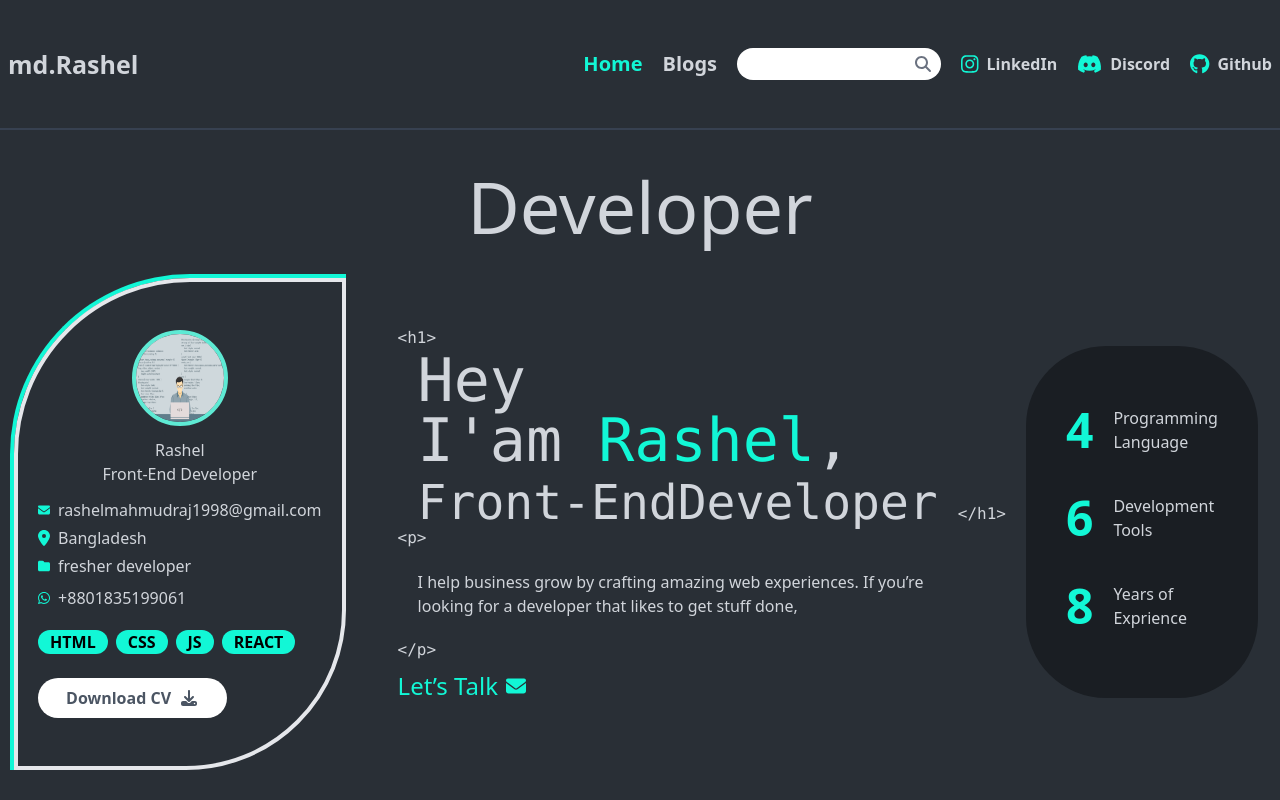
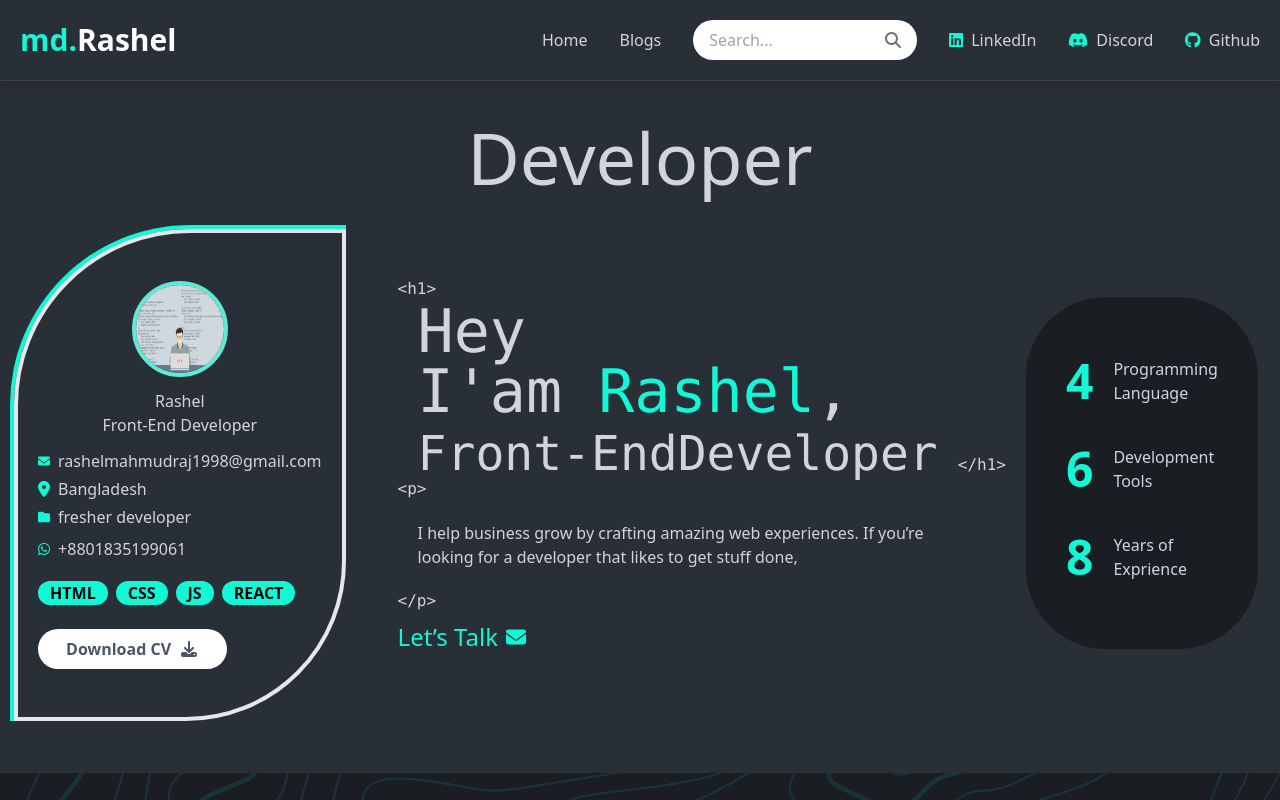
Before and after one commit to rashelmahomud/protfolio-project, a Next.js app: page / in a window 1280 px wide. Shown: the top 800 px of the page. Built offline with nearby package versions, Linux system fonts and the light colour scheme.

Commit message:
update final

```diff
--- a/src/components/shared/header.jsx
+++ b/src/components/shared/header.jsx
@@ -1,100 +1,222 @@
 "use client";
-import {
-  faDiscord,
-  faGithub,
-  faInstagram,
-} from "@fortawesome/free-brands-svg-icons";
+
+import { useState } from "react";
+import Link from "next/link";
+import { FontAwesomeIcon } from "@fortawesome/react-fontawesome";
 import {
   faBars,
   faMagnifyingGlass,
   faXmark,
 } from "@fortawesome/free-solid-svg-icons";
-import { FontAwesomeIcon } from "@fortawesome/react-fontawesome";
-import Link from "next/link";
-import { useState } from "react";
+
+import {
+  faDiscord,
+  faGithub,
+  faLinkedin,
+} from "@fortawesome/free-brands-svg-icons";
 
 const Header = () => {
   const [open, setOpen] = useState(false);
 
+  const closeMenu = () => setOpen(false);
+
   return (
-    <div className="bg-[#292F36] text-gray-300 font-semibold ">
-      <div className="container mx-auto flex lg:justify-between items-center py-12 px-2 border-b-2 border-gray-700">
-        <div className="lg:text-[25px] text-base">
-          <Link href={"/"}>
-            <span>md.Rashel</span>
-          </Link>
-        </div>
-        <div className="flex flex-row-reverse lg:ml-16">
-          <div
-            onClick={() => setOpen(!open)}
-            className="w-5 text-[#12F7D6] lg:hidden ml-10"
-          >
-            {open ? (
-              <FontAwesomeIcon icon={faXmark} />
-            ) : (
-              <FontAwesomeIcon icon={faBars} />
-            )}
-          </div>
+    <header className="sticky top-0 z-50 bg-[#292F36] shadow-lg border-b border-gray-700">
+      <nav className="container mx-auto flex items-center justify-between px-5 py-5 relative">
 
-          <ul
-            className={`lg:flex gap-5 transition-all duration-500 ease-in items-center lg:p-0 p-3 ${
-              open
-                ? "top-18 opacity-100"
-                : "top-[-490px] lg:opacity-100 opacity-0 lg:mt-0 -mt-40"
-            }`}
-          >
-            <li className="text-[#12F7D6] lg:text-[20px] text-base">
-              <Link href={"/"}>Home</Link>
+        {/* Logo */}
+        <Link
+          href="/"
+          className="text-xl lg:text-3xl font-bold text-white"
+          onClick={closeMenu}
+        >
+          <span className="text-[#12F7D6]">md.</span>Rashel
+        </Link>
+
+        {/* Desktop Menu */}
+        <ul className="hidden lg:flex items-center gap-8 text-gray-300">
+
+          <li>
+            <Link
+              href="/"
+              className="hover:text-[#12F7D6] duration-300"
+            >
+              Home
+            </Link>
+          </li>
+
+          <li>
+            <Link
+              href="/blogs"
+              className="hover:text-[#12F7D6] duration-300"
+            >
+              Blogs
+            </Link>
+          </li>
+
+          {/* Search */}
+          <li>
+            <div className="relative">
+              <input
+                type="text"
+                placeholder="Search..."
+                className="w-56 rounded-full py-2 pl-4 pr-10 outline-none text-black"
+              />
+
+              <FontAwesomeIcon
+                icon={faMagnifyingGlass}
+                className="absolute right-4 top-1/2 -translate-y-1/2 text-gray-500"
+              />
+            </div>
+          </li>
+
+          <li>
+            <Link
+              href="https://www.linkedin.com/in/rashelmahomud"
+              target="_blank"
+              className="flex items-center gap-2 hover:text-[#12F7D6]"
+            >
+              <FontAwesomeIcon
+                icon={faLinkedin}
+                className="text-[#12F7D6]"
+              />
+              LinkedIn
+            </Link>
+          </li>
+
+          <li>
+            <Link
+              href="https://discord.com/users/"
+              target="_blank"
+              className="flex items-center gap-2 hover:text-[#12F7D6]"
+            >
+              <FontAwesomeIcon
+                icon={faDiscord}
+                className="text-[#12F7D6]"
+              />
+              Discord
+            </Link>
+          </li>
+
+          <li>
+            <Link
+              href="https://github.com/rashelmahomud"
+              target="_blank"
+              className="flex items-center gap-2 hover:text-[#12F7D6]"
+            >
+              <FontAwesomeIcon
+                icon={faGithub}
+                className="text-[#12F7D6]"
+              />
+              Github
+            </Link>
+          </li>
+
+        </ul>
+
+        {/* Mobile Button */}
+
+        <button
+          className="lg:hidden text-[#12F7D6] text-2xl"
+          onClick={() => setOpen(!open)}
+        >
+          <FontAwesomeIcon icon={open ? faXmark : faBars} />
+        </button>
+
+        {/* Mobile Menu */}
+
+        <div
+          className={`lg:hidden absolute left-0 top-full w-full bg-[#292F36] border-t border-gray-700 overflow-hidden transition-all duration-300 ${
+            open ? "max-h-[500px]" : "max-h-0"
+          }`}
+        >
+          <ul className="flex flex-col gap-5 p-6 text-gray-300">
+
+            <li>
+              <Link
+                href="/"
+                onClick={closeMenu}
+                className="hover:text-[#12F7D6]"
+              >
+                Home
+              </Link>
             </li>
 
-            <li className="lg:text-[20px] text-base">
-              <Link href={"/blogs"}>Blogs</Link>
+            <li>
+              <Link
+                href="/blogs"
+                onClick={closeMenu}
+                className="hover:text-[#12F7D6]"
+              >
+                Blogs
+              </Link>
             </li>
-            <li className="relative lg:my-0 my-2">
-              <FontAwesomeIcon
-                icon={faMagnifyingGlass}
-                className="lg:w-5 absolute lg:ml-44 ml-28 lg:mt-2 mt-1 text-gray-500"
-              />
-              <input
-                type="text"
-                className="rounded-full outline-none lg:w-[204px] w-[150px] lg:h-[32px] h-[22px] px-2 text-gray-900"
-                placeholder=""
-              />
+
+            <li>
+              <div className="relative">
+                <input
+                  type="text"
+                  placeholder="Search..."
+                  className="w-full rounded-full py-2 pl-4 pr-10 outline-none text-black"
+                />
+
+                <FontAwesomeIcon
+                  icon={faMagnifyingGlass}
+                  className="absolute right-4 top-1/2 -translate-y-1/2 text-gray-500"
+                />
+              </div>
             </li>
-            <li className="flex items-center gap-1 text-base">
-              <FontAwesomeIcon
-                icon={faInstagram}
-                className="text-[20px] mr-1 text-[#12F7D6]"
-              />
+
+            <li>
               <Link
-                href={"https://www.linkedin.com/in/rashelmahomud/"}
+                href="https://www.linkedin.com/in/rashelmahomud"
                 target="_blank"
+                onClick={closeMenu}
+                className="flex items-center gap-3 hover:text-[#12F7D6]"
               >
+                <FontAwesomeIcon
+                  icon={faLinkedin}
+                  className="text-[#12F7D6]"
+                />
                 LinkedIn
               </Link>
             </li>
-            <li className="flex items-center gap-1">
-              <FontAwesomeIcon
-                icon={faDiscord}
-                className="text-[20px] mr-1 text-[#12F7D6]"
-              />
+
+            <li>
               <Link
-                href={"https://discord.com/channels/@mdrashel"}
+                href="https://discord.com/users/"
                 target="_blank"
+                onClick={closeMenu}
+                className="flex items-center gap-3 hover:text-[#12F7D6]"
               >
+                <FontAwesomeIcon
+                  icon={faDiscord}
+                  className="text-[#12F7D6]"
+                />
                 Discord
               </Link>
             </li>
-            <li className="flex items-center gap-1">
-              <FontAwesomeIcon icon={faGithub} className="text-[20px] mr-1 text-[#12F7D6]" />
-              <Link href={"https://github.com/rashelmahomud"} target="_blank">
+
+            <li>
+              <Link
+                href="https://github.com/rashelmahomud"
+                target="_blank"
+                onClick={closeMenu}
+                className="flex items-center gap-3 hover:text-[#12F7D6]"
+              >
+                <FontAwesomeIcon
+                  icon={faGithub}
+                  className="text-[#12F7D6]"
+                />
                 Github
               </Link>
             </li>
+
           </ul>
         </div>
-      </div>
-    </div>
+
+      </nav>
+    </header>
   );
 };
 
```
